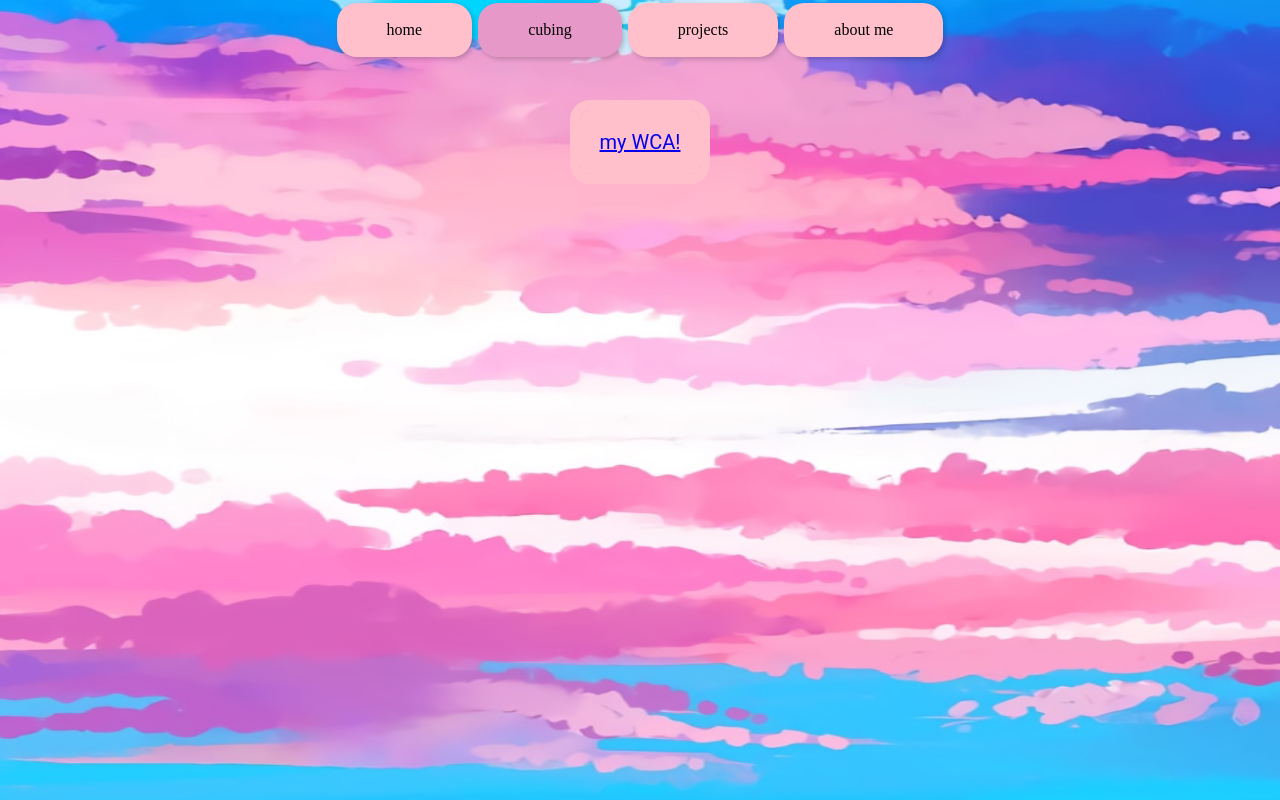
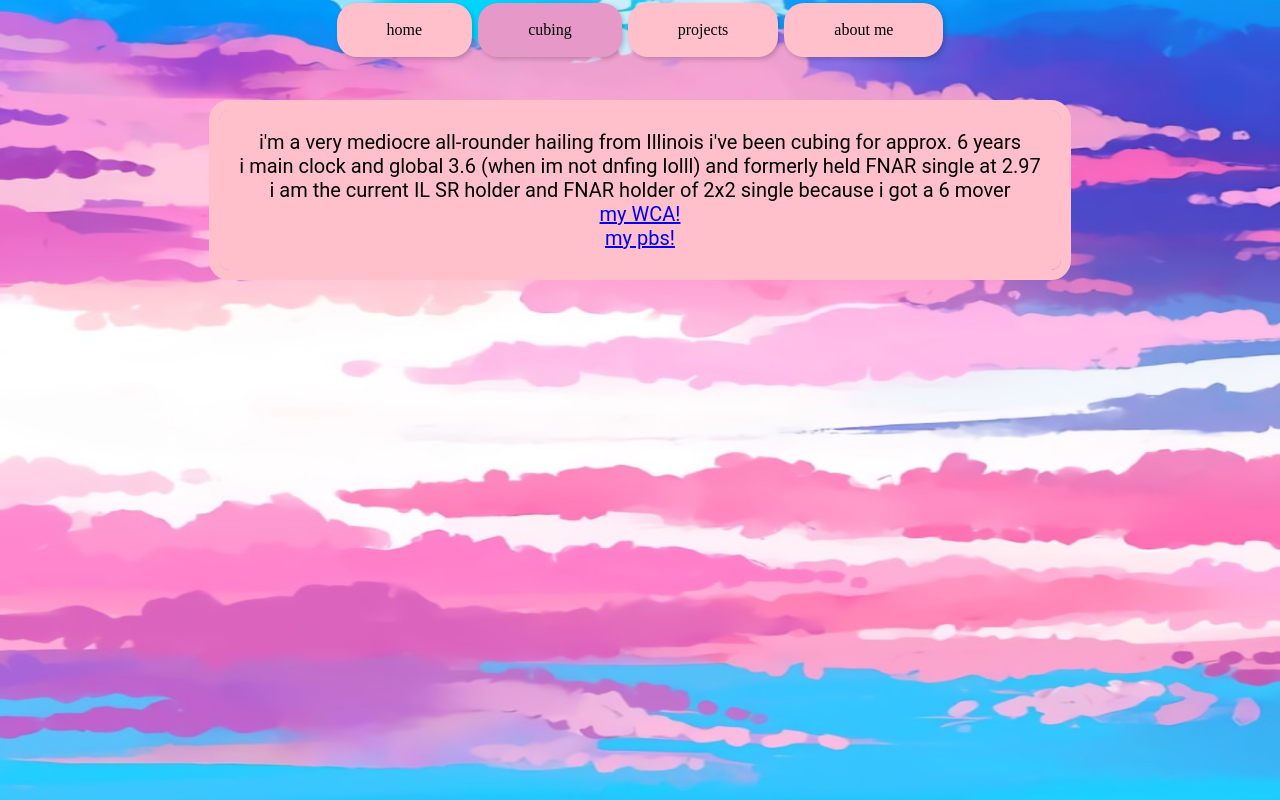
Before and after one commit to PulsarCubes/website, a plain HTML site: page cubing/index.html in a window 1280 px wide. Drawn offline with Linux system fonts and the light colour scheme.

Commit message:
cubing info!!

```diff
--- a/cubing/index.html
+++ b/cubing/index.html
@@ -15,8 +15,12 @@
         <li><a href="/about">about me</a></li>
 	</ul>
     <p>
-
-<a href="https://www.worldcubeassociation.org/persons/2018CROU02">my WCA!</a>
+       i'm a very mediocre all-rounder hailing from Illinois
+       i've been cubing for approx. 6 years
+       <br>i main clock and global 3.6 (when im not dnfing lolll) and formerly held FNAR single at 2.97
+       <br>i am the current IL SR holder and FNAR holder of 2x2 single because i got a 6 mover
+<br><a href="https://www.worldcubeassociation.org/persons/2018CROU02">my WCA!</a>
+<br><a href="https://tinyurl.com/y85mc44f">my pbs!</a>
 
     </p>
 </body>
```
